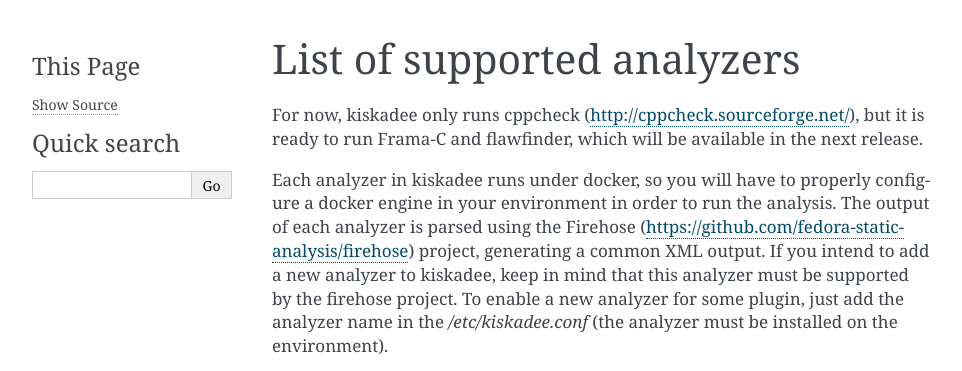
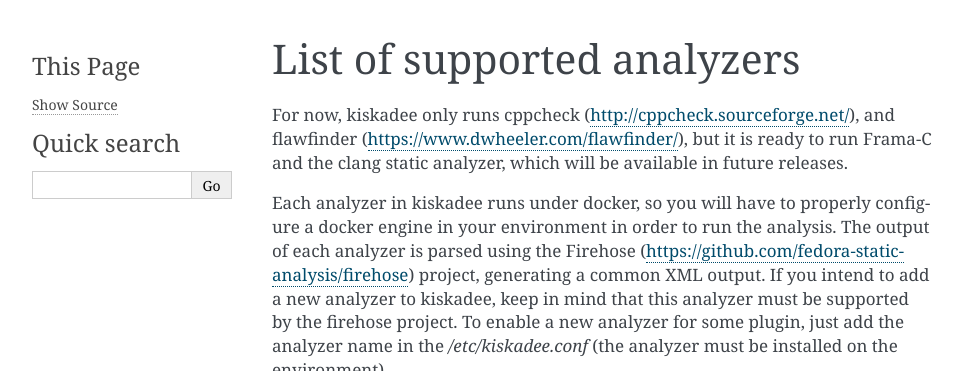
Before and after one commit to fabio1079/kiskadee, a Sphinx documentation site: the page built from doc/analyzers.rst, in a window 1280 px wide, cut to the strip 0-371 px from the top of the page. Shown: the whole strip, without its empty margins (148-1110 px from the left). Built offline with Sphinx 7.4.7, drawn with Linux system fonts in a browser that asks for light colours.

Commit message:
Add info about flawfinder support in documentation

```diff
--- a/doc/analyzers.rst
+++ b/doc/analyzers.rst
@@ -1,9 +1,10 @@
 List of supported analyzers
 ===========================
 
-For now, kiskadee only runs cppcheck (http://cppcheck.sourceforge.net/), but it
-is ready to run Frama-C and flawfinder, which will be available in the next
-release.
+For now, kiskadee only runs cppcheck (http://cppcheck.sourceforge.net/), and
+flawfinder (https://www.dwheeler.com/flawfinder/), but it is ready to run
+Frama-C and the clang static analyzer, which will be available in future
+releases.
 
 Each analyzer in kiskadee runs under docker, so you will have to
 properly configure a docker engine in your environment in order to run
--- a/doc/config_file.rst
+++ b/doc/config_file.rst
@@ -17,7 +17,7 @@
     [example_plugin]
     target = example
     description = SAMATE Juliet test suite
-    analyzers = cppcheck
+    analyzers = cppcheck flawfinder
     active = yes
 
 The field `active` tells kiskadee if this plugin must be loaded when kiskadee
```
